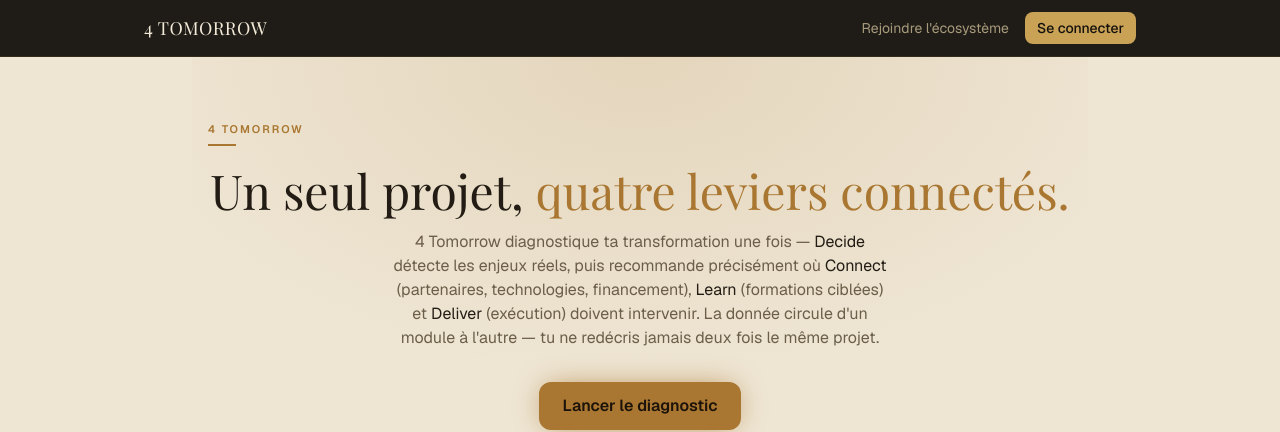
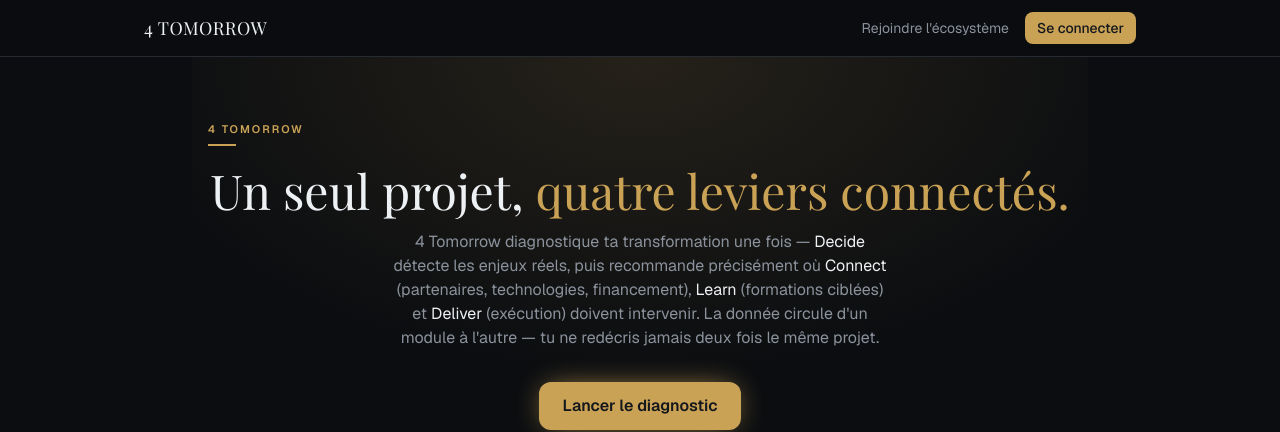
Before and after one commit to salmajalil/4tomorrow-connect, a Next.js app: page / in a window 1280 px wide. Shown: the top 432 px of the page. Built offline with nearby package versions, Linux system fonts and the light colour scheme; no server answers; a web font is replaced by a local one.

Commit message:
Revert "Rework the platform theme: warm beige/stone ground, brass gold, black nav"
This reverts commit 86873e951c6470301154cb75d5ddbbf5a1ffabe9.

```diff
--- a/src/app/globals.css
+++ b/src/app/globals.css
@@ -1,33 +1,28 @@
 @import "tailwindcss";
 
 /*
- * "Industrial luxury" theme: warm stone/beige ground, brass gold accent,
- * near-black ink — the brand deck's "From Complexity to Action" palette
- * (cream walls, brass fixtures, a little wrought iron), not the earlier
- * near-black version. Single fixed theme (not following OS light/dark) —
- * a deliberate brand choice, not an oversight. Learn keeps its own scoped
- * mint theme (src/components/learn/learn-theme.tsx) — unaffected by this.
- * Every screen already reads color through these custom properties (never
- * a hardcoded hex), so retuning them here reskins the whole site at once.
+ * "Industrial luxury / futuristic" theme: dark ground, warm brass accent.
+ * Single fixed theme (not following OS light/dark) — a deliberate brand
+ * choice for this product, not an oversight.
  */
 :root {
-  --bg: #eee5d3;
-  --surface: #f8f3e8;
-  --surface-2: #e3d6ba;
-  --border: #cdbb95;
-  --ink: #221c14;
-  --muted: #6b5f49;
-  --accent: #a97731;
-  --accent-strong: #8a5e22;
-  --accent-ink: #1c130a;
-  --success: #3f8c5c;
-  --danger: #b3402c;
+  --bg: #0b0d10;
+  --surface: #14171b;
+  --surface-2: #1b1f24;
+  --border: #262b31;
+  --ink: #eef1f4;
+  --muted: #8b929c;
+  --accent: #c9a256;
+  --accent-strong: #e0bd6e;
+  --accent-ink: #14171b;
+  --success: #4fae7a;
+  --danger: #d9695a;
   /* Cool signal color reserved for live/real-time indicators (Control
      Tower pulse dots, "mis à jour à l'instant" badges) — kept distinct
      from the warm brass --accent so a live update never reads as a
      regular interactive/brand element. */
-  --live: #1f8fa3;
-  --live-ink: #f8f3e8;
+  --live: #5fc7d6;
+  --live-ink: #0b0d10;
 }
 
 @theme inline {
--- a/src/components/nav.tsx
+++ b/src/components/nav.tsx
@@ -1,5 +1,4 @@
 import Link from "next/link";
-import type { CSSProperties } from "react";
 import { createClient } from "@/lib/supabase/server";
 import { SignOutButton } from "@/components/sign-out-button";
 
@@ -10,27 +9,7 @@ export async function Nav() {
   } = await supabase.auth.getUser();
 
   return (
-    // The "touch of black" against the site's beige body: a self-contained
-    // dark strip using the original dark-theme token values, scoped locally
-    // via CSS custom properties (same mechanism as Learn's own theme wrap)
-    // — every class below (bg-bg, text-ink, text-accent, ...) still reads
-    // through these, so nothing else needs to change.
-    <header
-      className="sticky top-0 z-10 border-b border-border bg-bg/95 backdrop-blur"
-      style={
-        {
-          "--bg": "#14110d",
-          "--surface": "#1c1811",
-          "--surface-2": "#241f16",
-          "--border": "#332b1c",
-          "--ink": "#f3ead8",
-          "--muted": "#a89a7c",
-          "--accent": "#c9a256",
-          "--accent-strong": "#e0bd6e",
-          "--accent-ink": "#14110d",
-        } as CSSProperties
-      }
-    >
+    <header className="sticky top-0 z-10 border-b border-border bg-bg/90 backdrop-blur">
       <div className="mx-auto flex max-w-5xl items-center gap-4 overflow-x-auto px-4 py-3">
         <Link href="/" className="shrink-0 font-display text-lg tracking-wide text-ink">
           4 TOMORROW
--- a/src/lib/pdf/shared.tsx
+++ b/src/lib/pdf/shared.tsx
@@ -1,29 +1,22 @@
 import { Document, Page, Text, View, StyleSheet } from "@react-pdf/renderer";
 import type { ReactNode } from "react";
 
-// Same palette as the live platform (src/app/globals.css root tokens) —
-// beige/stone ground, brass gold accent, near-black ink — so a downloaded
-// report reads as the same brand, not a generic "consulting report" grey.
+// PDF exports render on plain white paper (print-friendly, ink-light)
+// rather than mirroring each module's dark on-screen theme — a "consulting
+// report" look, matching the reference product's "Download Professional
+// Report" concept, not a screenshot of the app.
 export const PDF_COLORS = {
-  pageBg: "#eee5d3",
-  gold: "#a97731",
-  ink: "#221c14",
-  muted: "#6b5f49",
-  border: "#cdbb95",
-  surface: "#f8f3e8",
+  gold: "#b8863f",
+  ink: "#1c1a17",
+  muted: "#6b6459",
+  border: "#e4e0d8",
+  surface: "#faf9f7",
   success: "#3f8c5c",
-  danger: "#b3402c",
+  danger: "#c14d3a",
 };
 
 export const pdfStyles = StyleSheet.create({
-  page: {
-    paddingTop: 40,
-    paddingBottom: 48,
-    paddingHorizontal: 40,
-    fontSize: 9.5,
-    color: PDF_COLORS.ink,
-    backgroundColor: PDF_COLORS.pageBg,
-  },
+  page: { paddingTop: 40, paddingBottom: 48, paddingHorizontal: 40, fontSize: 9.5, color: PDF_COLORS.ink },
   brandRow: { flexDirection: "row", justifyContent: "space-between", alignItems: "flex-start" },
   brand: { fontSize: 10, fontFamily: "Helvetica-Bold", color: PDF_COLORS.gold, letterSpacing: 0.5 },
   moduleTag: { fontSize: 8, color: PDF_COLORS.muted, marginTop: 2 },
```
